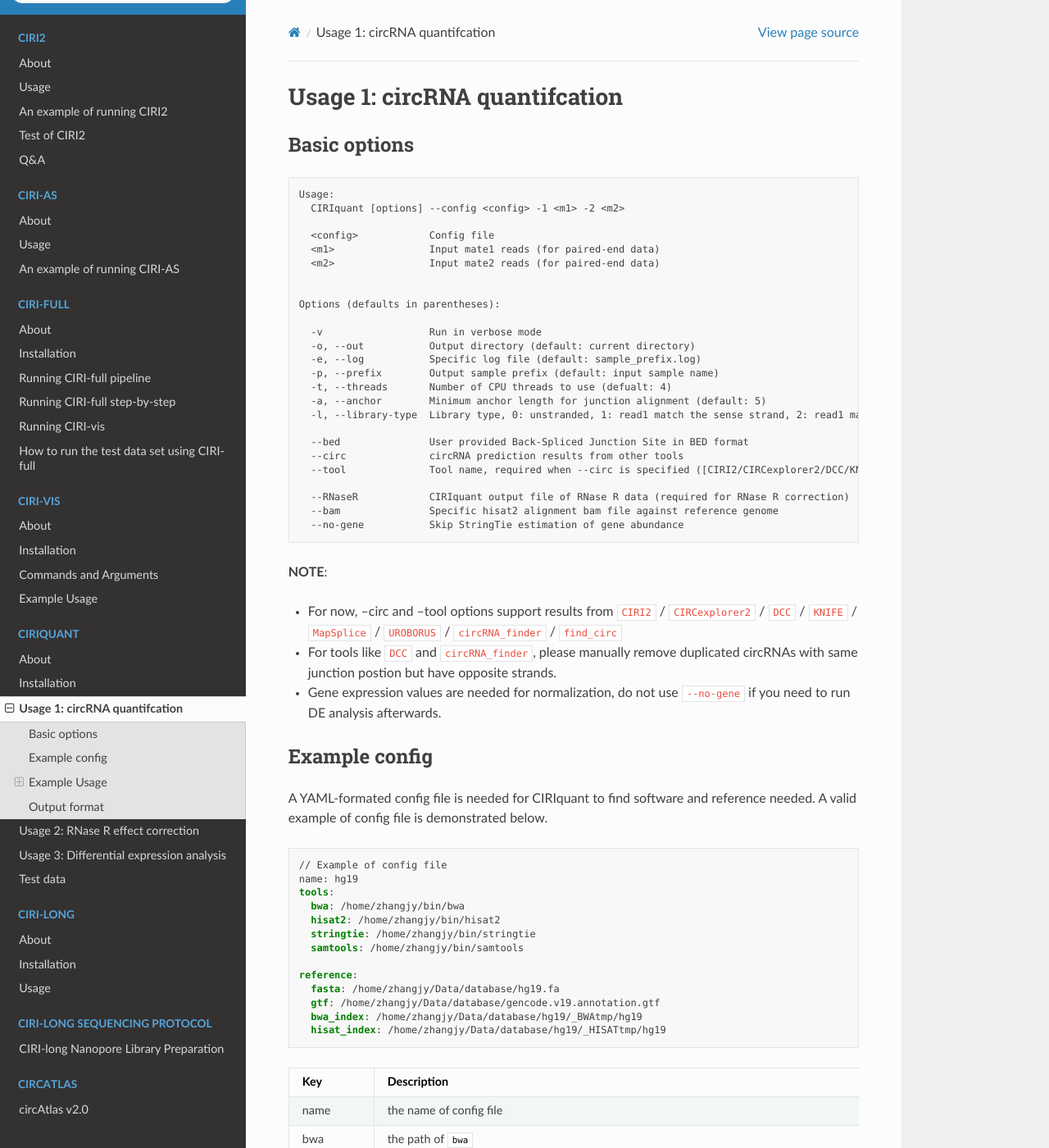
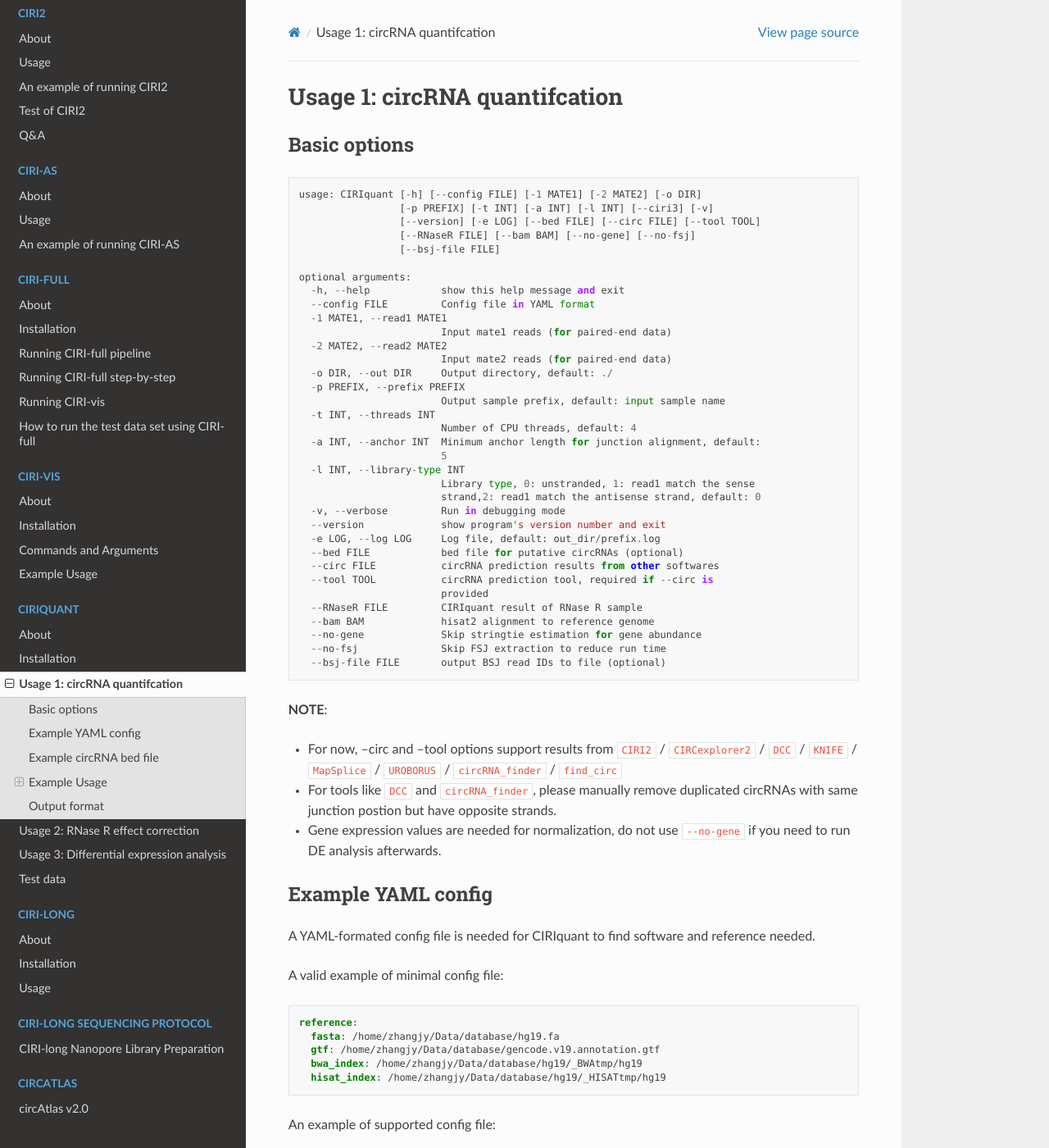
Before and after one commit to bioinfo-biols/CIRI-cookbook, a Sphinx documentation site: the page built from source/CIRIquant_2_quantification.md, in a window 1280 px wide and 1400 px high. Shown: the whole window at 82% size. Built offline with Sphinx 7.4.7 and the Read the Docs theme 2.0.0, drawn with Linux system fonts in a browser that asks for light colours; some of the changed text lies outside the part shown.

Commit message:
update CIRIquant v1.1.3

````diff
--- a/source/CIRIquant_2_quantification.md
+++ b/source/CIRIquant_2_quantification.md
@@ -2,32 +2,42 @@
 
 ## Basic options
 
-```text
-Usage:
-  CIRIquant [options] --config <config> -1 <m1> -2 <m2>
+```
+usage: CIRIquant [-h] [--config FILE] [-1 MATE1] [-2 MATE2] [-o DIR]
+                 [-p PREFIX] [-t INT] [-a INT] [-l INT] [--ciri3] [-v]
+                 [--version] [-e LOG] [--bed FILE] [--circ FILE] [--tool TOOL]
+                 [--RNaseR FILE] [--bam BAM] [--no-gene] [--no-fsj]
+                 [--bsj-file FILE]
 
-  <config>            Config file
-  <m1>                Input mate1 reads (for paired-end data)
-  <m2>                Input mate2 reads (for paired-end data)
-
-
-Options (defaults in parentheses):
-
-  -v                  Run in verbose mode
-  -o, --out           Output directory (default: current directory)
-  -e, --log           Specific log file (default: sample_prefix.log)
-  -p, --prefix        Output sample prefix (default: input sample name)
-  -t, --threads       Number of CPU threads to use (defualt: 4)
-  -a, --anchor        Minimum anchor length for junction alignment (default: 5)
-  -l, --library-type  Library type, 0: unstranded, 1: read1 match the sense strand, 2: read1 match the antisense strand (default: 0)
-
-  --bed               User provided Back-Spliced Junction Site in BED format
-  --circ              circRNA prediction results from other tools
-  --tool              Tool name, required when --circ is specified ([CIRI2/CIRCexplorer2/DCC/KNIFE/MapSplice/UROBORUS/circRNA_finder/find_circ])
-
-  --RNaseR            CIRIquant output file of RNase R data (required for RNase R correction)
-  --bam               Specific hisat2 alignment bam file against reference genome
-  --no-gene           Skip StringTie estimation of gene abundance
+optional arguments:
+  -h, --help            show this help message and exit
+  --config FILE         Config file in YAML format
+  -1 MATE1, --read1 MATE1
+                        Input mate1 reads (for paired-end data)
+  -2 MATE2, --read2 MATE2
+                        Input mate2 reads (for paired-end data)
+  -o DIR, --out DIR     Output directory, default: ./
+  -p PREFIX, --prefix PREFIX
+                        Output sample prefix, default: input sample name
+  -t INT, --threads INT
+                        Number of CPU threads, default: 4
+  -a INT, --anchor INT  Minimum anchor length for junction alignment, default:
+                        5
+  -l INT, --library-type INT
+                        Library type, 0: unstranded, 1: read1 match the sense
+                        strand,2: read1 match the antisense strand, default: 0
+  -v, --verbose         Run in debugging mode
+  --version             show program's version number and exit
+  -e LOG, --log LOG     Log file, default: out_dir/prefix.log
+  --bed FILE            bed file for putative circRNAs (optional)
+  --circ FILE           circRNA prediction results from other softwares
+  --tool TOOL           circRNA prediction tool, required if --circ is
+                        provided
+  --RNaseR FILE         CIRIquant result of RNase R sample
+  --bam BAM             hisat2 alignment to reference genome
+  --no-gene             Skip stringtie estimation for gene abundance
+  --no-fsj              Skip FSJ extraction to reduce run time
+  --bsj-file FILE       output BSJ read IDs to file (optional)
 ```
 
 **NOTE**:
@@ -35,10 +45,21 @@ Options (defaults in parentheses):
 - For tools like `DCC` and `circRNA_finder`, please manually remove duplicated circRNAs with same junction postion but have opposite strands.
 - Gene expression values are needed for normalization, do not use `--no-gene` if you need to run DE analysis afterwards.
 
-## Example config
+## Example YAML config
 
 A YAML-formated config file is needed for CIRIquant to find software and reference needed.
-A valid example of config file is demonstrated below.
+
+A valid example of minimal config file:
+
+```YAML
+reference:
+  fasta: /home/zhangjy/Data/database/hg19.fa
+  gtf: /home/zhangjy/Data/database/gencode.v19.annotation.gtf
+  bwa_index: /home/zhangjy/Data/database/hg19/_BWAtmp/hg19
+  hisat_index: /home/zhangjy/Data/database/hg19/_HISATtmp/hg19
+```
+
+An example of supported config file:
 
 ```YAML
 // Example of config file
@@ -58,15 +79,17 @@ reference:
 
 Key | Description
 ----|-------------
-name| the name of config file
-bwa | the path of `bwa`
-hisat2 | the path of `hisat2`
-stringtie | the path of `stringite`
-samtools | the path of `samtools`, samtools version below 1.3.1 is not supported
+name| the name of config file (optional)
+bwa | the path of `bwa` (optional, defaults to bwa in $PATH)
+hisat2 | the path of `hisat2` (optional, defaults to hisat2 in $PATH)
+stringtie | the path of `stringite` (optional, defaults to stringtie in $PATH)
+samtools | the path of `samtools`, samtools version below 1.3.1 is not supported (optional, defaults to samtools in $PATH)
 fasta | reference genome fasta, a fai index by `samtools faidx` is also needed under the same directory
 gtf | annotation file of reference genome in GTF/GFF3 format
 bwa_index | prefix of BWA index for reference genome
 hisat_index | prefix of HISAT2 index for reference genome
+
+## Example circRNA bed file
 
 For quantification of user-provided circRNAs, a list of junction sites in bed format is required, the 4th column must be in "chrom:start|end" format. For example:
 
````
Also changed, not shown: source/CIRIquant_1_installation.md (+37 -21 lines), source/CIRIquant_4_de.md (+15 -10 lines).
